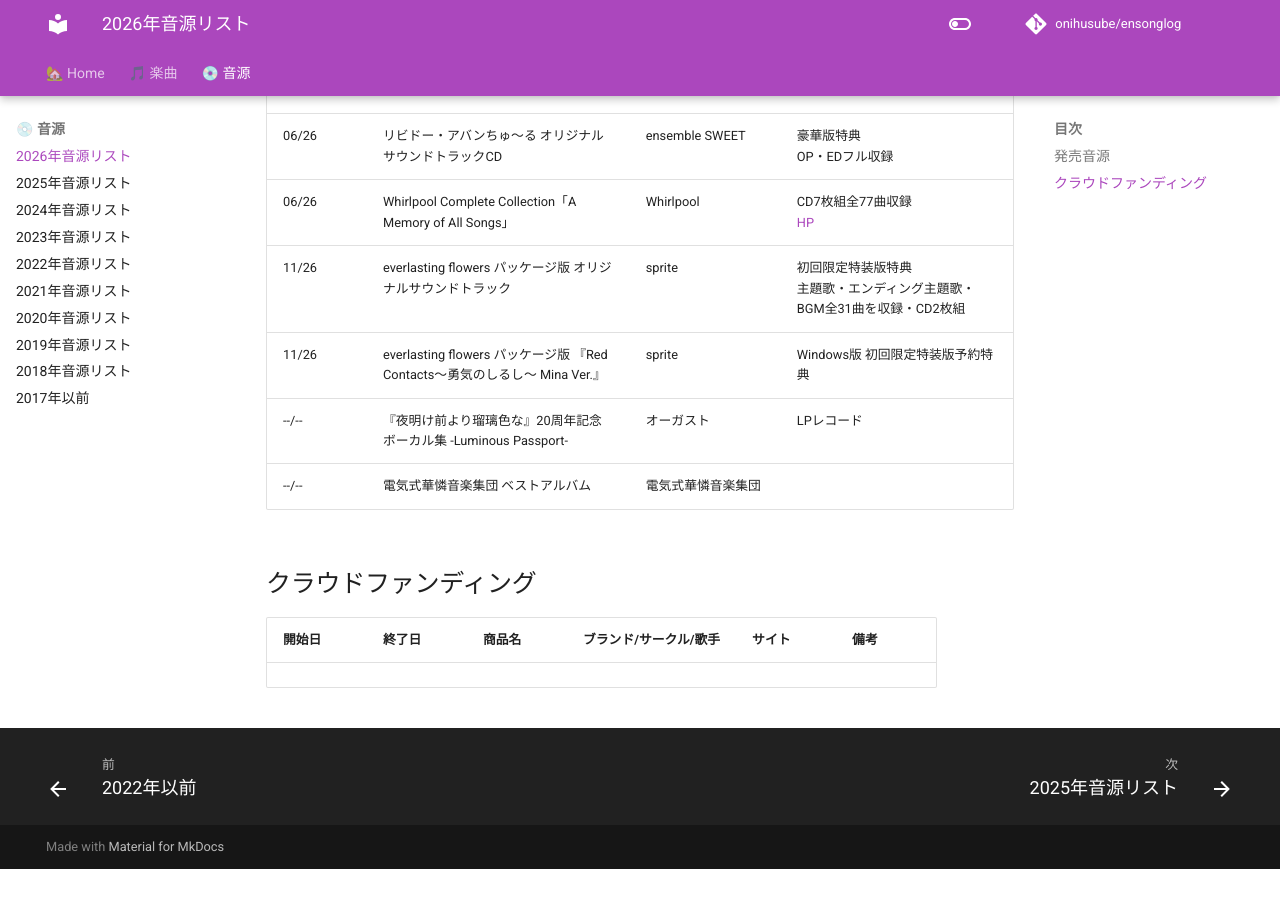
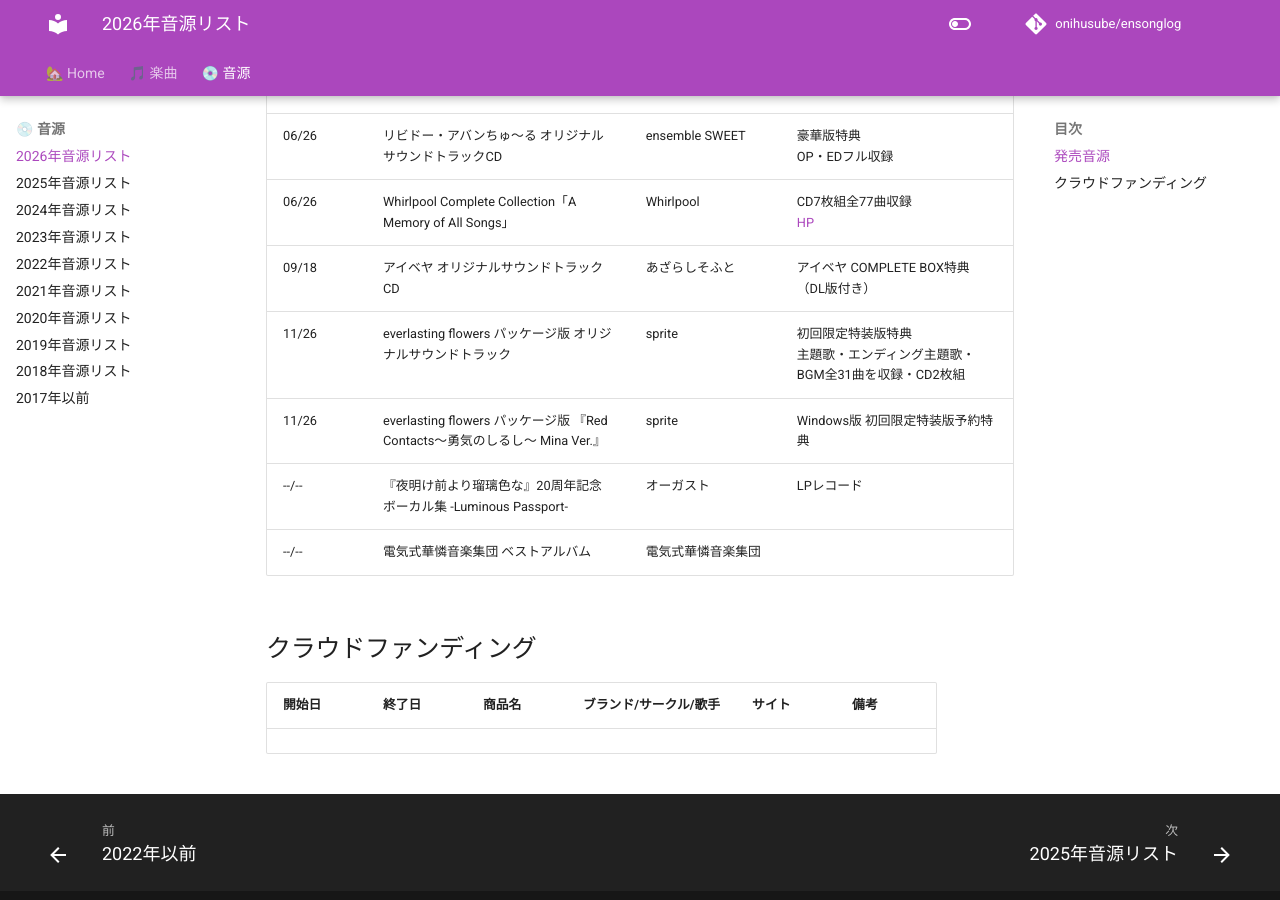
Before and after one commit to onihusube/ensonglog, an MkDocs documentation site: the page built from docs/2026/音源.md, in a window 1280 px wide and 900 px high, scrolled down 5902 px. Built offline with MkDocs 1.6.1 and Material for MkDocs 9.7.7, drawn with Linux system fonts in a browser that asks for light colours; comment, search, counter and statistics services are not loaded; before the commit the page ends 6771 px from its top, so only the background shows below that.

Commit message:
アイベヤ コンプリートボックス追加

```diff
--- a/docs/2026/音源.md
+++ b/docs/2026/音源.md
@@ -88,6 +88,7 @@ search:
 | 06/26 | [モザイクの天使 オリジナルサウンドトラック](./音源個別/モザイクの天使オリジナルサウンドトラック.md) | Frill | 豪華版特典 |
 | 06/26 | リビドー・アバンちゅ～る オリジナルサウンドトラックCD | ensemble SWEET | 豪華版特典 </br> OP・EDフル収録 |
 | 06/26 | Whirlpool Complete Collection「A Memory of All Songs」 | Whirlpool | CD7枚組全77曲収録 </br> [HP](https://whirlpool.co.jp/20th/complete_collection.php) |
+| 09/18 | アイベヤ オリジナルサウンドトラックCD | あざらしそふと | アイベヤ COMPLETE BOX特典（DL版付き） |
 | 11/26 | everlasting flowers パッケージ版 オリジナルサウンドトラック | sprite | 初回限定特装版特典 </br> 主題歌・エンディング主題歌・BGM全31曲を収録・CD2枚組 |
 | 11/26 | everlasting flowers パッケージ版 『Red Contacts〜勇気のしるし〜 Mina Ver.』 | sprite | Windows版 初回限定特装版予約特典 |
 | --/-- | 『夜明け前より瑠璃色な』20周年記念ボーカル集 -Luminous Passport- | オーガスト | LPレコード |
```
